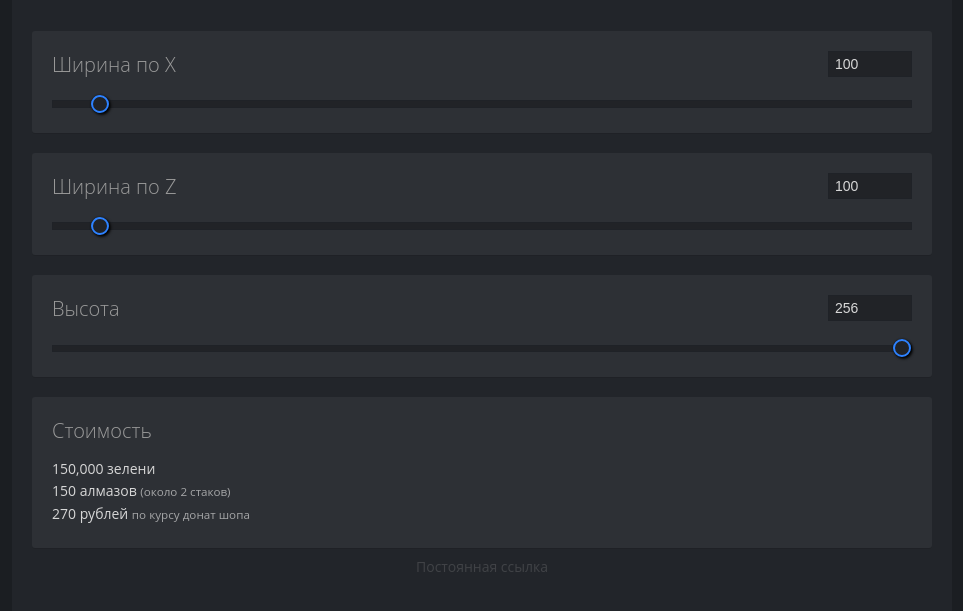
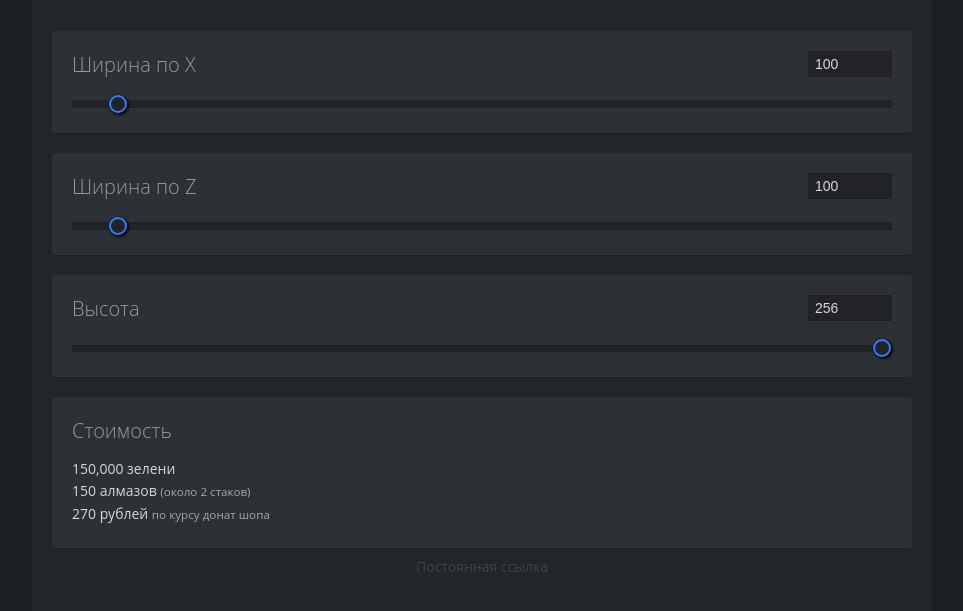
Before and after one commit to vpotravnyy/fwld-reg-calculator, a plain HTML site: page index.html in a window 1280 px wide. Shown: the part 75-686 px from the top of the page, without its empty margins (158-1121 px from the left). Drawn offline with Linux system fonts and the light colour scheme.

Commit message:
Some restyling

```diff
--- a/index.html
+++ b/index.html
@@ -20,11 +20,12 @@
         -webkit-font-smoothing: subpixel-antialiased !important;
       }
       .main {
-        height: 100vh;
+        min-height: 100vh;
         padding: 10px 20px;
         max-width: 900px;
         margin: 0 auto;
         background: #22252a;
+        box-sizing: border-box;
       }
 
       .box {
```
